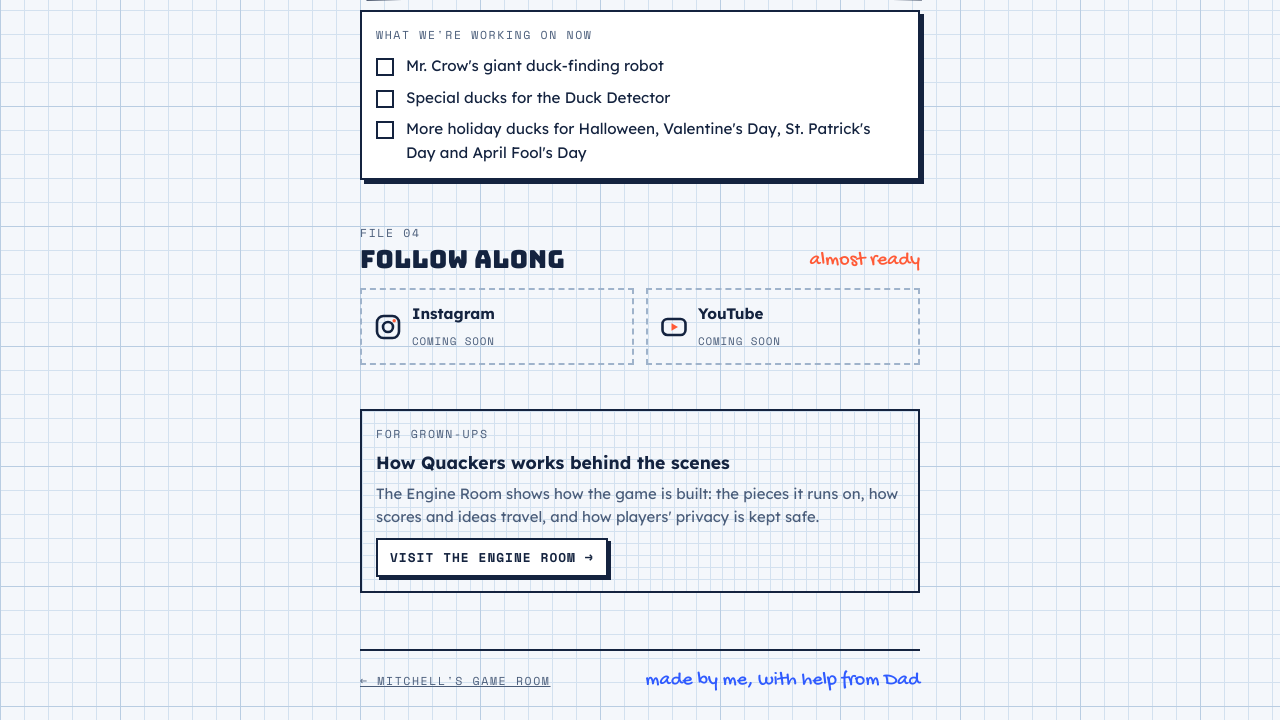
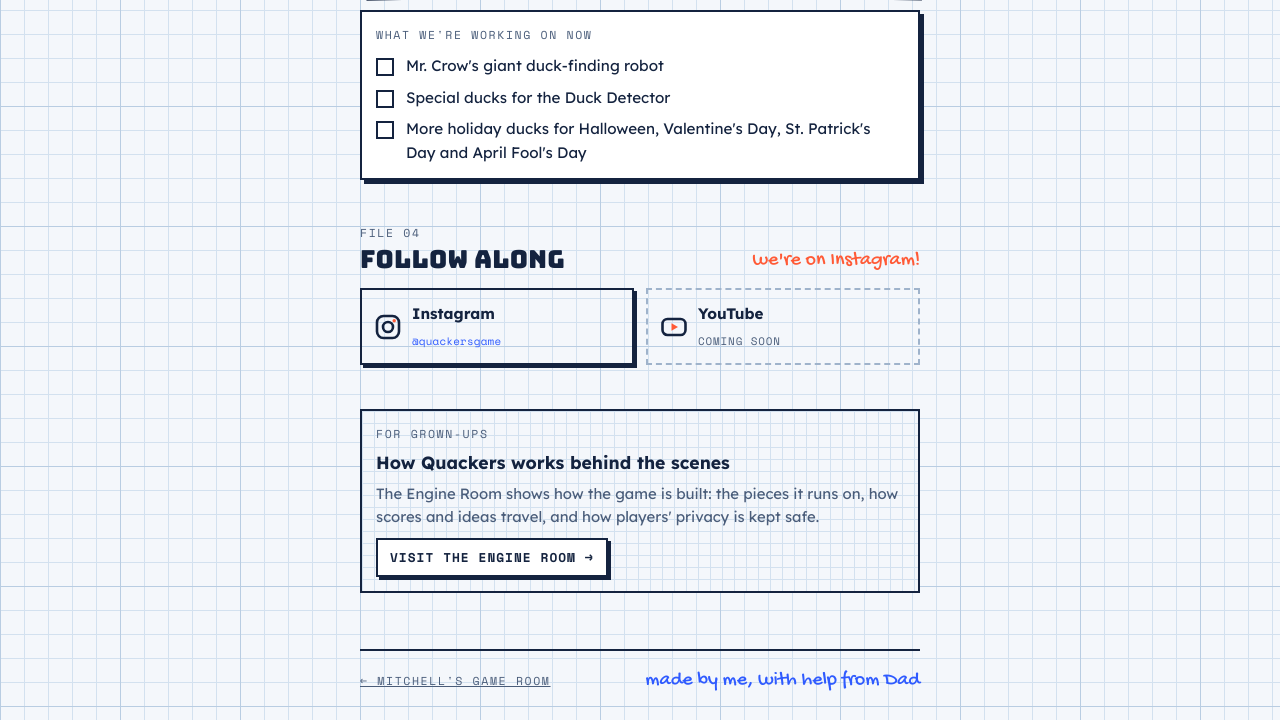
Before and after one commit to tannerspaulding/mitchellspaulding-com, a plain HTML site: page quackers/index.html in a window 1280 px wide. Shown: the part 2534-3254 px from the top of the page. Drawn offline with nearby package versions, Linux system fonts and the light colour scheme.

Commit message:
Quackers page: Instagram card links to @quackersgame; home Quackers card gets a Follow link
Co-Authored-By: Claude Opus 5.5 <noreply@anthropic.com>

```diff
--- a/quackers/index.html
+++ b/quackers/index.html
@@ -195,6 +195,9 @@ dialog.view::backdrop{background:var(--scrim)}
 .social svg{width:28px;height:28px;flex:none}
 .social b{display:block;font-size:.95rem}
 .social small{font-family:var(--mono);font-size:.68rem;letter-spacing:.08em;text-transform:uppercase;color:var(--ink-soft)}
+.social.live{border-style:solid;border-color:var(--ink);color:inherit;text-decoration:none;box-shadow:3px 3px 0 var(--ink)}
+.social.live small{text-transform:none;letter-spacing:.02em;color:var(--blue)}
+.social.live:active{transform:translate(2px,2px);box-shadow:1px 1px 0 var(--ink)}
 
 /* grown-ups */
 .grown{display:flex;flex-direction:column;gap:10px;padding:14px;border:2px solid var(--card-edge);background:var(--paper);
@@ -332,13 +335,13 @@ section[id]{scroll-margin-top:16px}
   <section class="sec" id="follow" aria-labelledby="follow-h">
     <div class="sec-head">
       <span class="label">File 04</span>
-      <div class="row"><h2 id="follow-h">Follow along</h2><span class="hand">almost ready</span></div>
+      <div class="row"><h2 id="follow-h">Follow along</h2><span class="hand">we're on Instagram!</span></div>
     </div>
     <div class="socials">
-      <div class="social">
+      <a class="social live" href="https://www.instagram.com/quackersgame/" target="_blank" rel="noopener noreferrer">
         <svg viewBox="0 0 28 28" aria-hidden="true"><rect x="3" y="3" width="22" height="22" rx="6.5" fill="none" stroke="var(--ink)" stroke-width="2.6"/><circle cx="14" cy="14" r="5" fill="none" stroke="var(--ink)" stroke-width="2.6"/><circle cx="20.2" cy="7.8" r="1.7" fill="var(--red)"/></svg>
-        <div><b>Instagram</b><small>Coming soon</small></div>
-      </div>
+        <div><b>Instagram</b><small>@quackersgame</small></div>
+      </a>
       <div class="social">
         <svg viewBox="0 0 28 28" aria-hidden="true"><rect x="2.5" y="6" width="23" height="16" rx="5" fill="none" stroke="var(--ink)" stroke-width="2.6"/><path d="M11.5 10.2 L18 14 L11.5 17.8 Z" fill="var(--red)"/></svg>
         <div><b>YouTube</b><small>Coming soon</small></div>
```
Also changed, not shown: index.html (+1 -0 lines).
